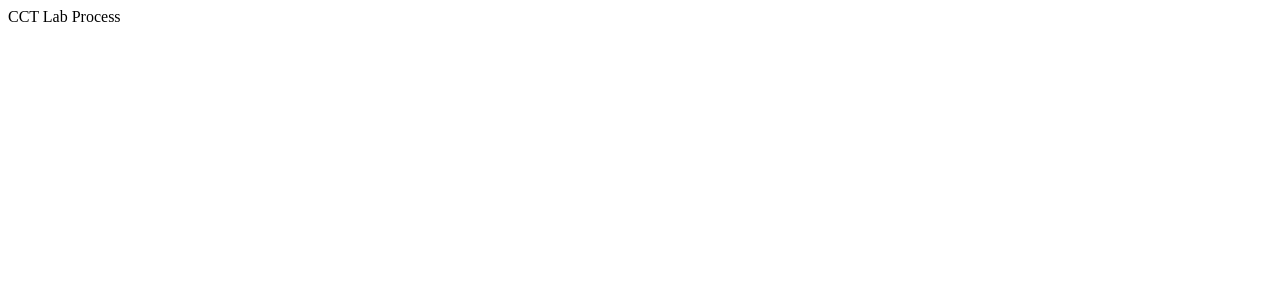
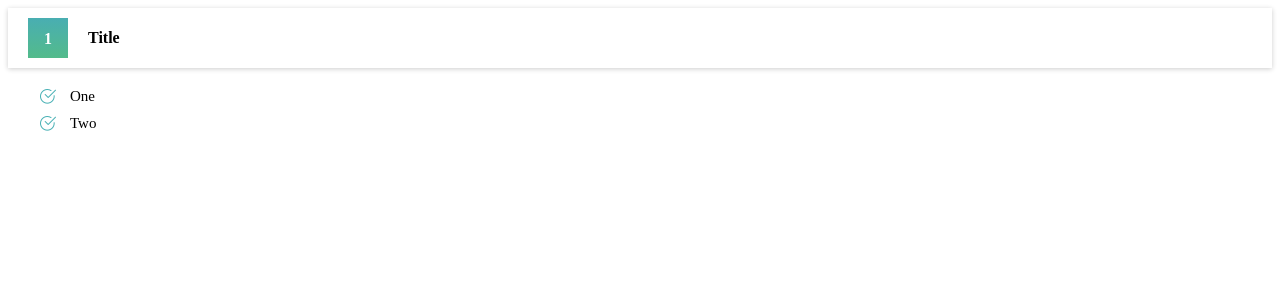
Before and after one commit to agne-zavackyte/CCT-Lab-Task, a React (Create React App) app: page / in a window 1280 px wide. Shown: the top 300 px of the page. Built offline with nearby package versions, Linux system fonts and the light colour scheme.

Commit message:
ListItemBlock imported to App

```diff
--- a/src/App.tsx
+++ b/src/App.tsx
@@ -1,5 +1,7 @@
+import ListItemBlock from "./components/ListItemBlock";
+
 function App() {
- return <div>CCT Lab Process</div>;
+ return <ListItemBlock />;
 }
 
 export default App;
```
